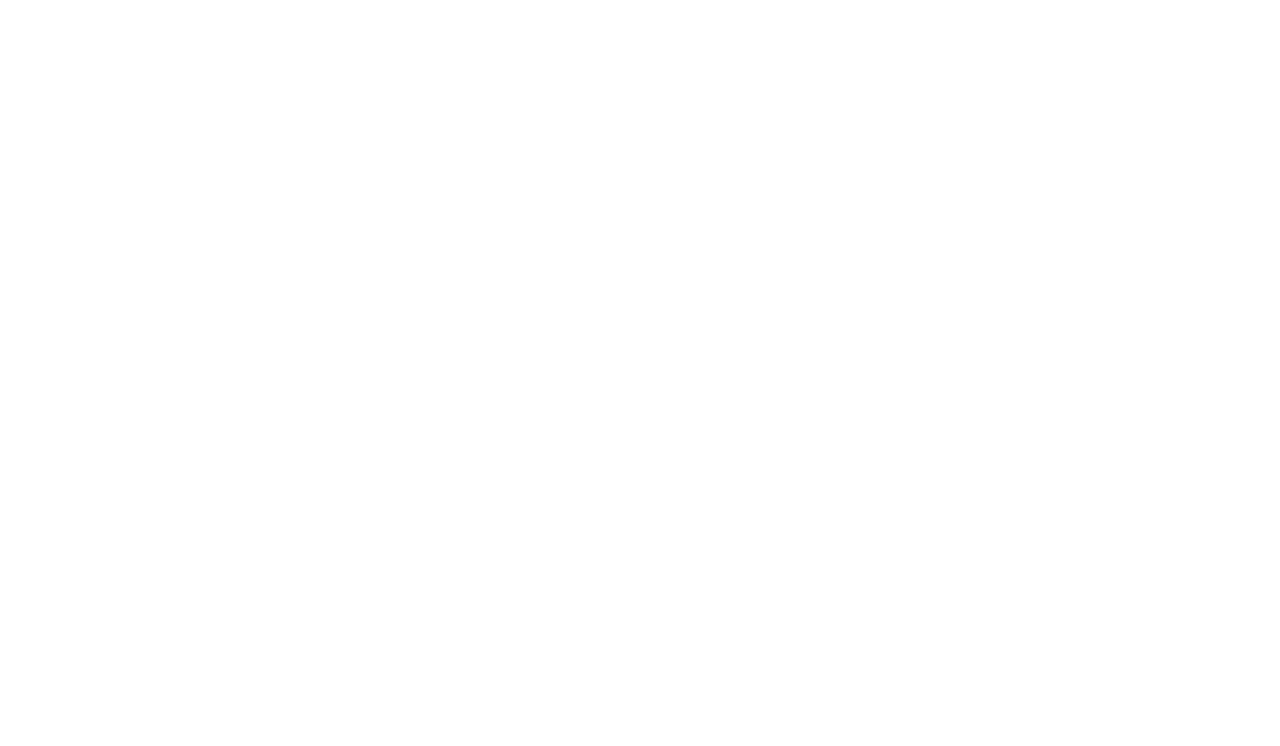
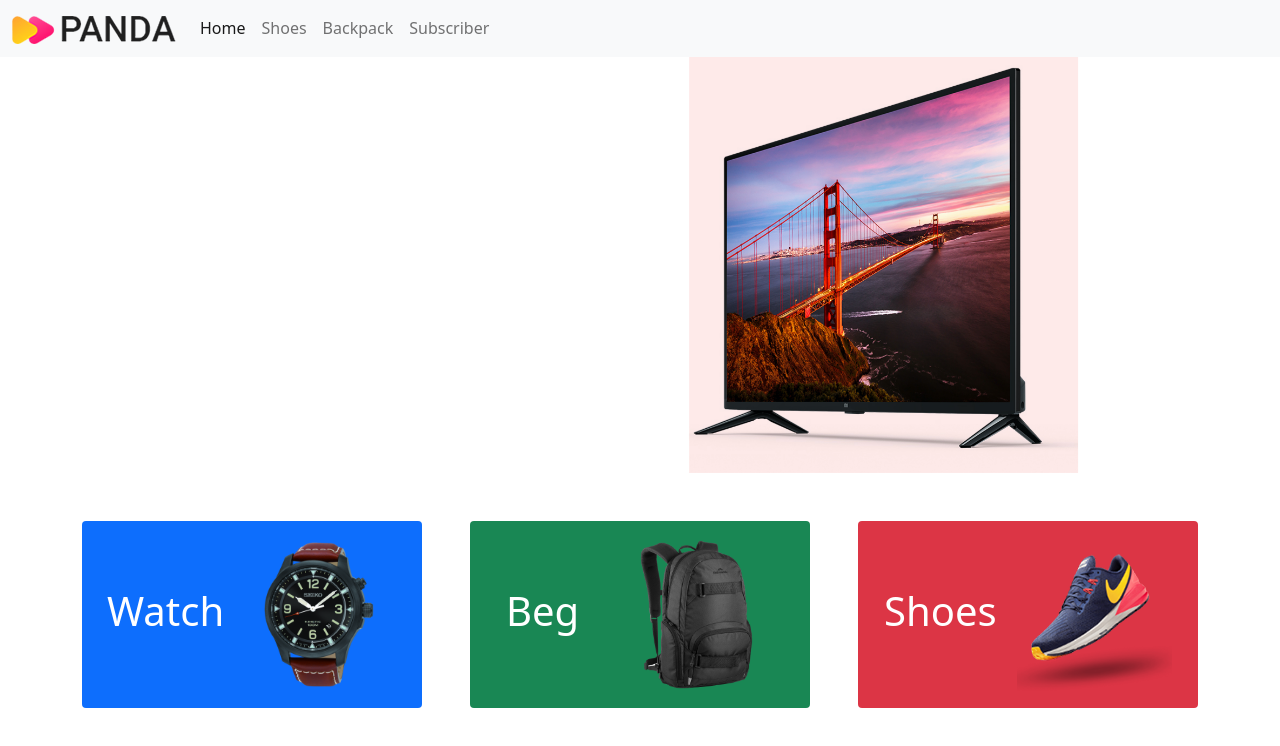
Before and after one commit to Mahadi92/panda-commerce, a plain HTML site: page index.html in a window 1280 px wide. Drawn offline with Linux system fonts and the light colour scheme.

Commit message:
Navbar, carousel, 2nd section added

```diff
--- a/index.html
+++ b/index.html
@@ -7,12 +7,99 @@
 
     <!-- css link -->
     <link rel="stylesheet" href="css/style.css">
-    <link rel="stylesheet" href="css/bootstrap.min.css>
+    <link rel="stylesheet" href="css/bootstrap.min.css">
 </head>
 <body>
+    <header>
+
+    <!-- Navbar -->
+    <nav class="navbar navbar-expand-lg navbar-light bg-light">
+        <div class="container-fluid">
+            <a class="navbar-brand" href="#"><img src="images/logo.png"></a>
+            <button class="navbar-toggler" type="button" data-bs-toggle="collapse" data-bs-target="#navbarNavAltMarkup" aria-controls="navbarNavAltMarkup" aria-expanded="false" aria-label="Toggle navigation">
+            <span class="navbar-toggler-icon"></span>
+            </button>
+            <div class="collapse navbar-collapse" id="navbarNavAltMarkup">
+            <div class="navbar-nav">
+                <a class="nav-link active" aria-current="page" href="#">Home</a>
+                <a class="nav-link" href="#">Shoes</a>
+                <a class="nav-link" href="#">Backpack</a>
+                <a class="nav-link" href="#" tabindex="-1" aria-disabled="true">Subscriber</a>
+            </div>
+            </div>
+        </div>
+        </nav>
+
+<!-- Carousel -->
+
+<div id="carouselExampleControls" class="carousel slide" data-bs-ride="carousel">
+    <div class="carousel-inner">
+        <div class="carousel-item active">
+            <div class="row">
+                <div class="col-md-7"></div>
+                <div class="col-md-5">
+                    <img src="images/banner-images/tv.png" class="d-block w-75" alt="...">
+                </div>
+            </div>
+        </div>
+    <div class="carousel-item">
+        <div class="row">
+            <div class="col-md-7"></div>
+            <div class="col-md-5">
+                <img src="images/banner-images/headphone.png" class="d-block w-75" alt="...">
+            </div>
+        </div>
+    </div>
+        <div class="carousel-item">
+            <div class="row">
+                <div class="col-md-7"></div>
+                <div class="col-md-5">
+                    <img src="images/banner-images/xbox.png" class="d-block w-75" alt="...">
+                </div>
+            </div>
+        </div>
+    </div>
+    <a class="carousel-control-prev" href="#carouselExampleControls" role="button" data-bs-slide="prev">
+        <span class="carousel-control-prev-icon" aria-hidden="true"></span>
+        <span class="visually-hidden">Previous</span>
+    </a>
+    <a class="carousel-control-next" href="#carouselExampleControls" role="button" data-bs-slide="next">
+        <span class="carousel-control-next-icon" aria-hidden="true"></span>
+        <span class="visually-hidden">Next</span>
+    </a>
+    </div>
+
+
+</header>
+
+<main>
+    <section class="container overflow-hidden mt-5">
+        <div class="row gx-5">
+            <div class="col">
+                <div class="p-3 rounded bg-primary d-flex justify-content-around align-items-center">
+                    <h1 class="text-white">Watch</h1>
+                    <img src="images/categories/watch.png" alt="">
+                </div>
+            </div>
+            <div class="col">
+                <div class="p-3 rounded bg-success d-flex justify-content-around align-items-center">
+                    <h1  class="text-white">Beg</h1>
+                    <img src="images/categories/bag.png" alt="">
+                </div>
+            </div>
+            <div class="col">
+                <div class="p-3 rounded bg-danger d-flex justify-content-around align-items-center">
+                    <h1  class="text-white">Shoes</h1>
+                    <img src="images/categories/shoes.png" alt="">
+                </div>
+            </div>
+        </div>
+    </section>
 
 
 
+
+</main>
 
 
 
```
